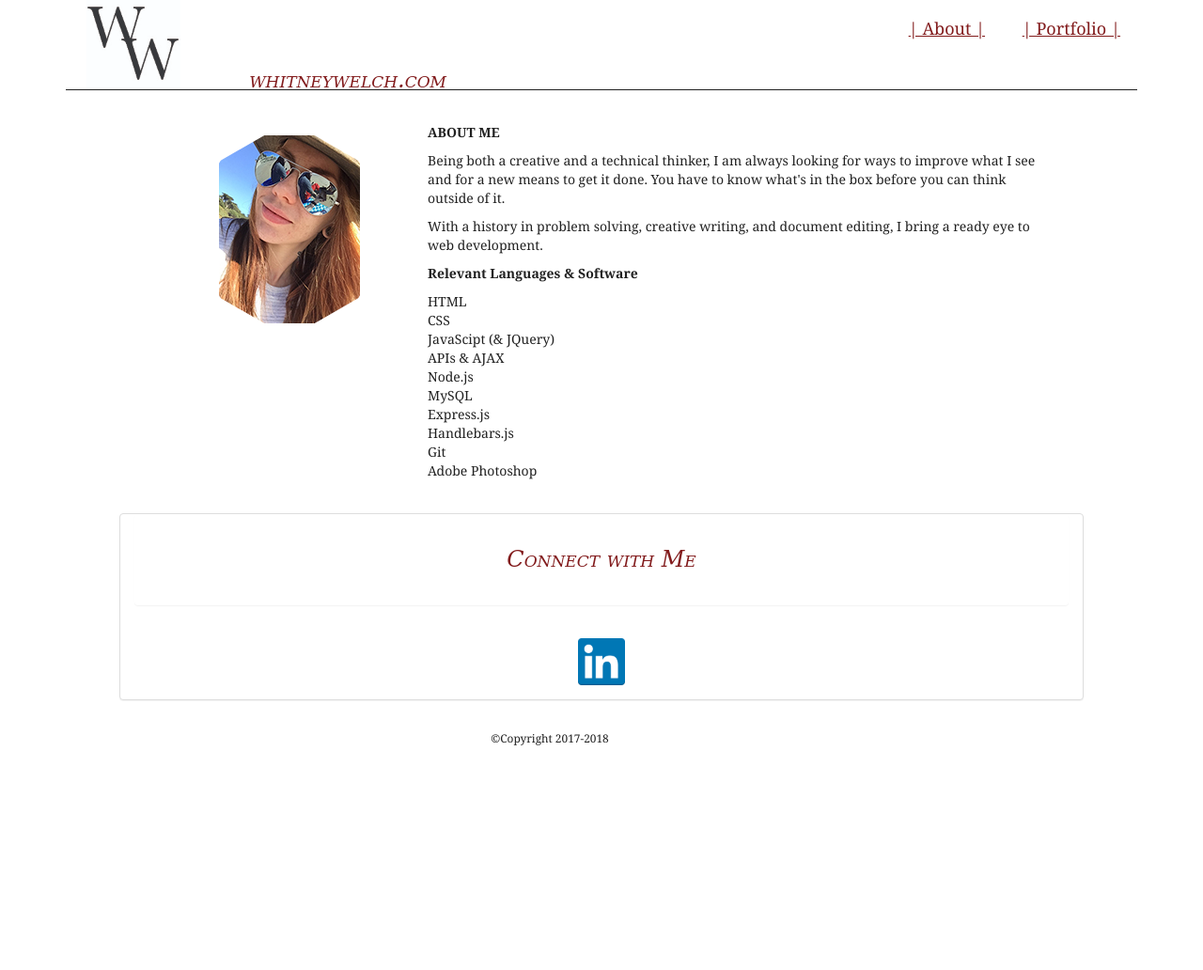
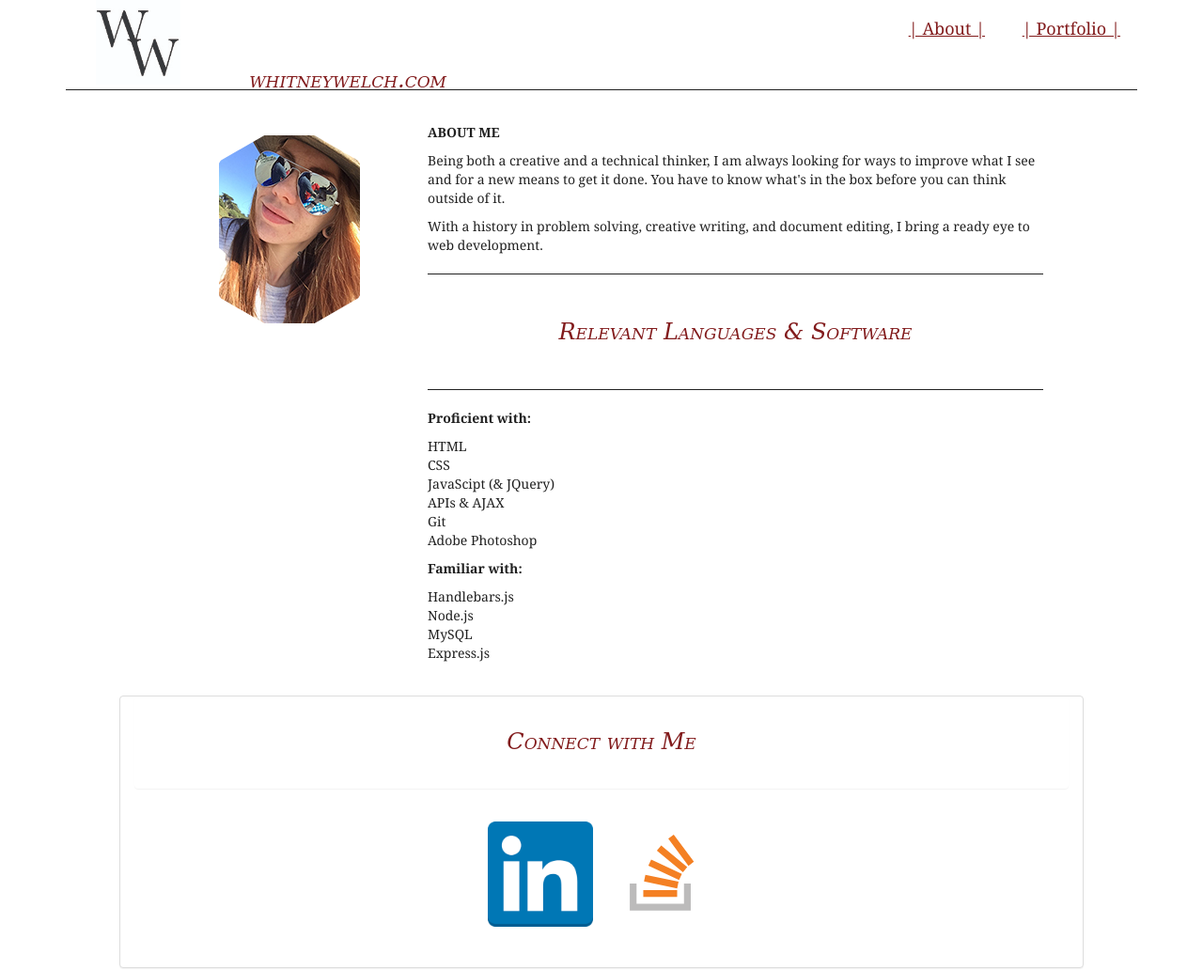
Before and after one commit to wbwelch/portfolio, a plain HTML site: page index.html in a window 1280 px wide. Shown: the top 1032 px of the page at 94% size. Before the commit the page ends 800 px from the top, so only its background shows below. Drawn offline with nearby package versions, Linux system fonts and the light colour scheme.

Commit message:
CSS adjustments. Moved stack overflow to connect. Seperated coding languages.

```diff
--- a/assets/CSS/style.css
+++ b/assets/CSS/style.css
@@ -49,6 +49,9 @@ h3 {
 .centered {
 	text-align: center;
 }
+.left {
+    text-align: left;
+}
 .nav-menu {
 	color: #821B1C;
 	text-decoration: underline;
@@ -92,7 +95,6 @@ hr {
         -ms-transform: rotate(120deg);
          -o-transform: rotate(120deg);
             transform: rotate(120deg);
-    cursor: pointer;
 }
 .hexagon-in1 {
     overflow: hidden;
@@ -126,6 +128,10 @@ hr {
 .hr-light {
     width: 75%;
 }
+img:hover {
+    opacity: 0.5;
+    filter: alpha(opacity=50);
+}
 /*
 ========================================
 GRID
@@ -137,11 +143,10 @@ GRID
     margin: 15px auto;
 }
 .logo-box{
-    height: 100px;
-    width: 100px;
+    height: 90px;
+    width: 90px;
     position: absolute;
     right: 65%;
-    top: -5px;
 }
 .nav-menu {
     display: inline-block;
@@ -213,6 +218,10 @@ a {
 	display: table-row;
 	height: 1px;
 }
+.connect-icons {
+    width:8em;
+    margin: 0 .5em 2em .5em;
+}
 /*
 ========================================
 MEDIA QUERIES
--- a/index.html
+++ b/index.html
@@ -1,22 +1,30 @@
 <!doctype html>
 <html lang="en">
 	<head>
+
 		<!--meta-->
+
 		<meta charset="utf-8">
 		<meta name="viewport" content="width=device-width, initial-scale=1">
 
 		<!--title-->
+
 		<title>Portfolio</title>
 
 		<!--stylesheets-->
+
 		<link rel="stylesheet" type="text/css" href="assets/css/reset.css">
 		<link rel="stylesheet" type="text/css" href="https://maxcdn.bootstrapcdn.com/bootstrap/3.3.7/css/bootstrap.min.css">
 		<link rel="stylesheet" type="text/css" href ="assets/CSS/style.css">
+
 		<!--end head-->
+
 	</head>
 
 	<body>
+
 		<!--header-->
+
 		<div class="container" style="border: none;">
 			<div class="row header-box">
 				<div class="col-lg-4 col-md-4 col-sm-12 col-xs-12">
@@ -38,16 +46,21 @@
 				</div>
 			</div>
             <hr>
+
 			<!--main body-->
+
 				<div class="row ">
 					<div class="container">
 
 						<!--portfolio image-->
+
 						<div class="col-lg-1 col-md-1 col-sm-0 col-xs-0"></div>
 						<div class="col-lg-3 col-md-3 col-sm-12 col-xs-12">
 							<div id="port-image" class="hexagon dodecagon float-clear"><div class="hexagon-in1"><div class="hexagon-in2"></div></div></div>
 						</div>
+
 							<!--about me-->
+
 							<div class="col-lg-7 col-md-7 col-sm-12 col-xs-12 about-me-holder">
 								<p class="about-me bold">
 									ABOUT ME
@@ -58,27 +71,46 @@
 								<p class="about-me">
 									With a history in problem solving, creative writing, and document editing, I bring a ready eye to web development.
 								</p>
+
+                                <hr>
+
 								<!--coding languages-->
-								<p class="about-me bold">
+
+								<h3 class="centered">
 									Relevant Languages &amp; Software
-								</p>
-								<!--languages list-->
+								</h3>
+
+                                <hr>
+
+                                <!--Proficient with:-->
+
+                                <p class="about-me bold">Proficient with:</p>
+
 								<ul class="about-me">
 									<li>HTML</li>
 									<li>CSS</li>
 									<li>JavaScipt (&amp; JQuery)</li>
 									<li>APIs &amp; AJAX</li>
+                                    <li>Git</li>
+									<li>Adobe Photoshop</li>
+                                </ul>
+
+                                <!--Familiar with:-->
+
+                                <p class="about-me bold">Familiar with:</p>
+
+                                <ul class="about-me">
+                                    <li>Handlebars.js</li>
 									<li>Node.js</li>
 									<li>MySQL</li>
 									<li>Express.js</li>
-									<li>Handlebars.js</li>
-									<li>Git</li>
-									<li>Adobe Photoshop</li>
 								</ul>
 							</div>
 						</div>
 					</div>
+
 				<!--connect with me-->
+
 				<div class="connect row">
 					<div class="panel panel-default col-lg-12 col-md-12 col sm-12 col-xs-12 centered">
 						<div class="panel">
@@ -86,14 +118,29 @@
 								Connect with Me
 							</h3>
 						</div>
+
 						<!--link and logo-->
+
 						<div class="panel-body">
-							<a target="_blank" href="https://www.linkedin.com/in/whitney-welch/"><img src="assets/images/linkedin-logo.png" alt="LinkedIn logo with rounded corners" style="width:50px;"></a>
+
+                            <!--linkedin-->
+
+							<a target="_blank" href="https://www.linkedin.com/in/whitney-welch/">
+                                <img class="connect-icons" src="assets/images/linkedin-logo.png" alt="LinkedIn logo with rounded corners">
+                            </a>
+
+                            <!--stackoverflow-->
+
+                            <a target="_blank" href="https://stackoverflow.com/users/9064664/wb-w">
+                                <img class="connect-icons" src="assets/images/so-icon.svg" alt="Stack Overflow logo">
+                            </a>
 						</div>
 					</div>
 				</div>
 			</div>
+
 		<!--footer-->
+
 		<footer class="footer text-center">
 			<div class="container">
 				<small>
```
Also changed, not shown: portfolio.html (+10 -18 lines).
